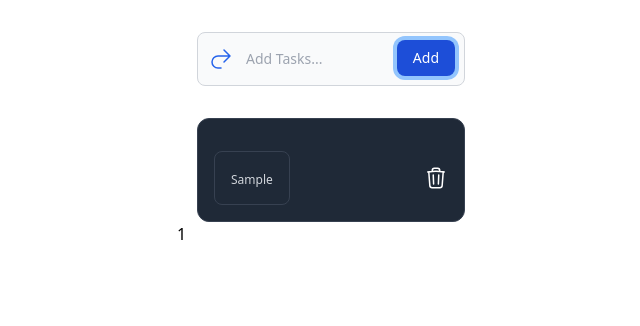
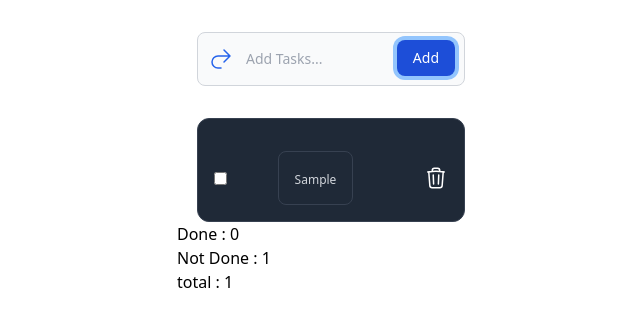
Before and after one commit to ezitounioussama/smartTodoList, a Vue app: page / in a window 1280 px wide. Both pictures are taken after typing "Sample" into the empty fields and a click on the button "Add". Shown: the top 326 px of the page, without its empty margins (309-949 px from the left). Built offline with nearby package versions, Linux system fonts and the light colour scheme.

Commit message:
checkBox Added

```diff
--- a/src/App.vue
+++ b/src/App.vue
@@ -48,6 +48,13 @@ import "./style.css";
       :key="index"
     >
       <div class="flex justify-between items-center">
+        <input
+          type="checkbox"
+          v-model="item.isDone"
+          :checked="item.isDone"
+          @change="() => !item.isDone"
+        />
+
         <span
           class="block h-full rounded-lg border border-gray-700 p-4 hover:border-pink-600"
         >
@@ -73,8 +80,13 @@ import "./style.css";
       </div>
     </div>
   </article>
-
-  <h1>{{ count }}</h1>
+  <div>
+    <ul>
+      <li>Done : {{ count.Done }}</li>
+      <li>Not Done : {{ count.toBeDone }}</li>
+      <li>total : {{ count.Done + count.toBeDone }}</li>
+    </ul>
+  </div>
 </template>
 <script>
 // import List from "./components/list.vue";
@@ -87,7 +99,11 @@ export default {
   },
   methods: {
     addToList() {
-      this.items.push({ message: this.message, isHidden: false });
+      this.items.push({
+        message: this.message,
+        isHidden: false,
+        isDone: false,
+      });
       this.message = "";
     },
     remove(index) {
@@ -96,7 +112,10 @@ export default {
   },
   computed: {
     count() {
-      return this.items.filter((e) => !e.isHidden).length;
+      return {
+        Done: this.items.filter((e) => !e.isHidden && e.isDone).length,
+        toBeDone: this.items.filter((e) => !e.isHidden && !e.isDone).length,
+      };
     },
   },
 };
```
